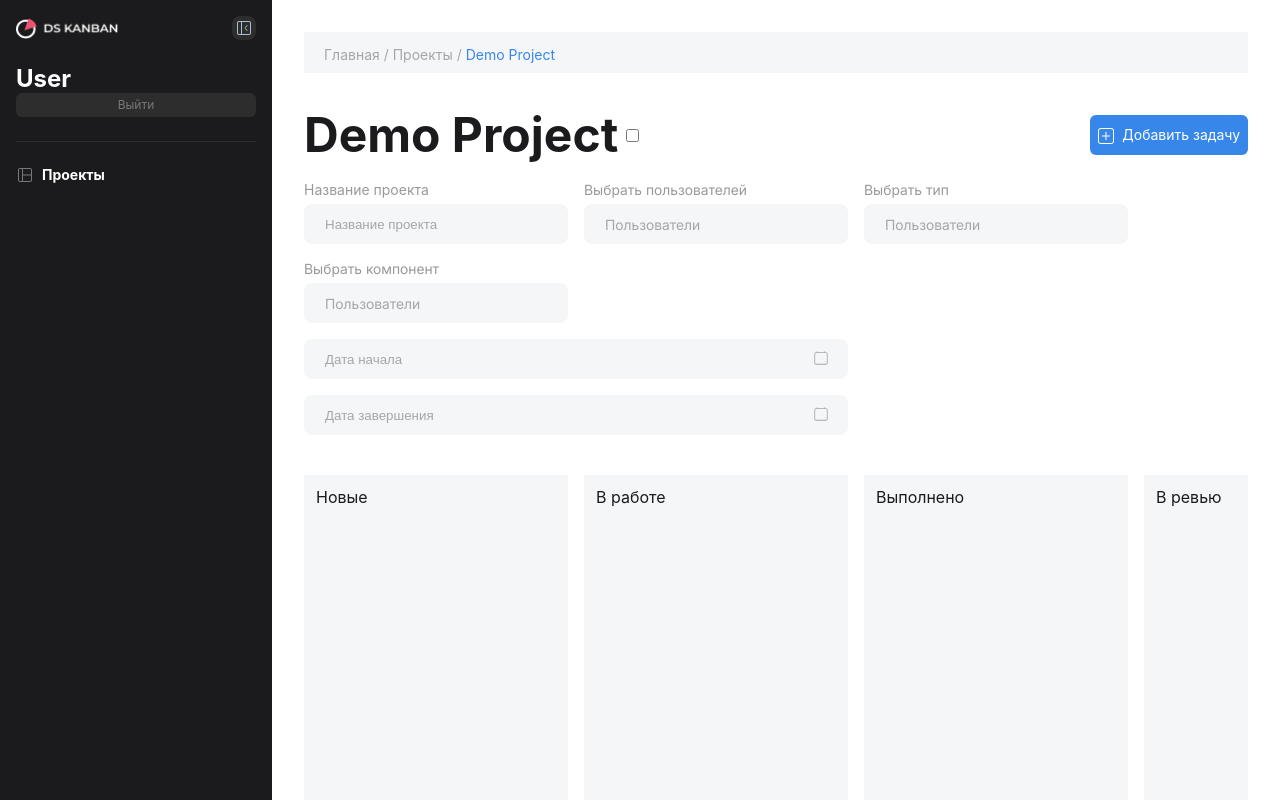
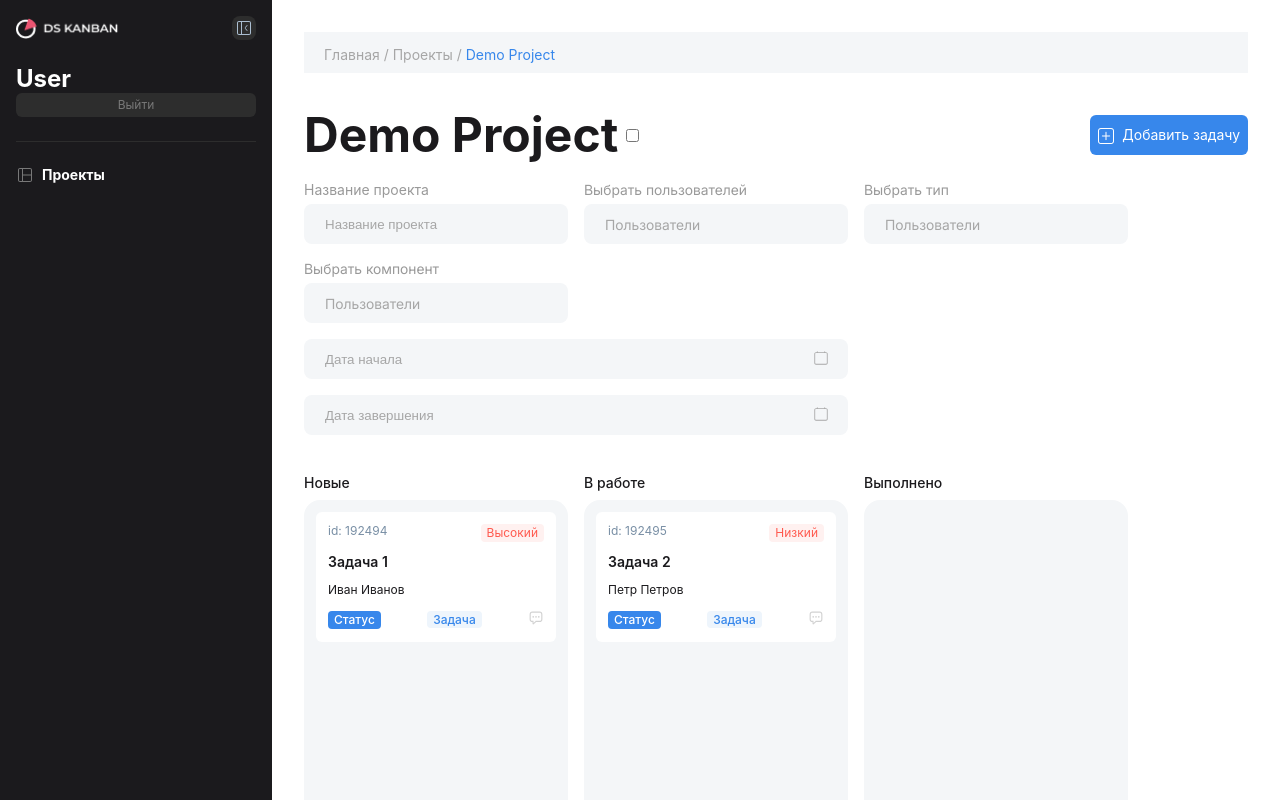
Before and after one commit to Vladimir-Seropol/kanban-task-tracker1, a Next.js app: page /projects/slug in a window 1280 px wide. Built offline with nearby package versions, Linux system fonts and the light colour scheme.

Commit message:
добавил карточку задач

```diff
--- /dev/null
+++ b/src/components/CardTask/index.tsx
@@ -0,0 +1,61 @@
+/* eslint-disable @typescript-eslint/no-unused-vars */
+/* eslint-disable react/function-component-definition */
+import React, { useRef } from 'react';
+import style from './style.module.css';
+
+interface Task {
+  id: number;
+  title: string;
+  executor: string;
+  priority?: string;
+}
+
+interface CardTaskProps {
+  task: Task | undefined;
+  onDragEnd: (taskId: number, targetStatus: string) => void; // Изменили тип onDragEnd
+}
+
+const CardTask: React.FC<CardTaskProps> = ({ task, onDragEnd }) => {
+  const cardRef = useRef<HTMLDivElement>(null);
+
+  const handleDragStart = (e: React.DragEvent) => {
+    if (task) {
+      e.dataTransfer.setData('taskId', String(task.id)); // передаем id задачи
+      if (cardRef.current) {
+        cardRef.current.style.opacity = '0.5';
+      }
+    }
+  };
+
+  const handleDragEnd = () => {
+    if (cardRef.current) {
+      cardRef.current.style.opacity = '1';
+    }
+  };
+
+  return (
+    <div
+      className={style.cardTask}
+      ref={cardRef}
+      draggable
+      onDragStart={handleDragStart}
+      onDragEnd={handleDragEnd}
+    >
+      <div className={style.cardTaskHeader}>
+        <div className={style.id}>id: {task?.id}</div>
+        <div className={style.priority}>{task?.priority || 'Низкий'}</div>
+      </div>
+      <div className={style.title}>{task?.title || 'Наименование задачи'}</div>
+      <div className={style.executor}>{task?.executor || 'Исполнитель'}</div>
+      <div className={style.cardTaskFooter}>
+        <div className={style.status}>Статус</div>
+        <div className={style.date}>Задача</div>
+        <div className={style.comment}>
+          <img src="/icon_comment.svg" alt="Комментарий" />
+        </div>
+      </div>
+    </div>
+  );
+};
+
+export default CardTask;
--- /dev/null
+++ b/src/components/CardTask/style.module.css
@@ -0,0 +1,95 @@
+.cardTask{
+    display: flex;
+    flex-direction: column;
+    width: 240px;
+    min-height: 101px;
+    background-color: #FFFFFF;
+padding: 12px;
+gap: 12px;
+border-radius: 6px;
+cursor: move;
+transition: opacity 0.3s;
+}
+
+.cardTaskHeader{
+    display: flex;
+    justify-content: space-between;
+}
+
+.id{
+font-size: 12px;
+font-weight: 400;
+line-height: 14.4px;
+color: #798FA5;
+}
+
+.priority{
+padding: 2px 6px;
+border-radius: 4px;
+background-color: #FFF1F0;
+font-size: 12px;
+font-weight: 400;
+line-height: 14.4px;
+color: #FF5A4F;
+}
+
+.title{
+font-size: 14px;
+font-weight: 600;
+line-height: 16.8px;
+color:#1B1A1D;
+
+}
+
+.executor{
+font-size: 12px;
+font-weight: 400;
+line-height: 14.4px;
+}
+
+.cardTaskFooter{
+    display: flex;
+    justify-content: space-between;
+    align-items: center;
+}
+
+.status{
+padding: 1px 6px;
+border-radius: 4px;
+background-color:#3787EB;
+font-size: 12px;
+font-weight: 500;
+line-height: 16px;
+color: #FFFFFF;
+}
+
+.date{
+padding: 2px 6px;
+border-radius: 4px;
+background-color: #EEF5FC;
+font-size: 12px;
+font-weight: 500;
+line-height: 13.2px;
+color: #3787EB;
+}
+.cardTask {
+
+  }
+
+  .cardTask.dragging {
+    opacity: 0.5;
+  }
+
+  .board__right_tasks_item_tasks {
+    display: flex;
+    flex-direction: column;
+  }
+
+  .board__right_tasks_item {
+    margin-bottom: 20px;
+  }
+
+  .board__right_tasks_item h5 {
+    font-size: 18px;
+    font-weight: bold;
+  }
--- a/src/pages/projects/slug/index.tsx
+++ b/src/pages/projects/slug/index.tsx
@@ -1,15 +1,14 @@
-/* eslint-disable @typescript-eslint/no-unused-vars */
-/* eslint-disable import/order */
 import Link from 'next/link';
 import Button from '@/components/Button';
 import Image from 'next/image';
-import { useState, useEffect } from 'react';
+import { useState, useEffect, DragEvent } from 'react';
 import CustomDatePicker from '@/components/Inputs/DatePicker/CustomDatePicker';
 import SelectInput from '@/components/Inputs/SelectInput/SelectInput';
 import TextInput from '@/components/Inputs/TextInput/TextInput';
 import Layout from '@/pages/projects/layout';
 import style from './style.module.css';
 import { UserType } from '@/types/UserType';
+import CardTask from '@/components/CardTask';
 
 interface User {
   id: number;
@@ -17,36 +16,87 @@ interface User {
   lastName: string;
 }
 
+interface Task {
+  id: number;
+  title: string;
+  executor: string;
+  priority?: string;
+  status: string;
+}
+
 export default function Slug() {
-  // Состояние для хранения данных о пользователе
   const [user, setUser] = useState(null);
   const [selectedUsers, setSelectedUsers] = useState<UserType[]>([]);
-
-  // Добавляем состояние для выбранной даты
   const [startDate, setStartDate] = useState<Date | null>(null);
   const [endDate, setEndDate] = useState<Date | null>(null);
+  const [tasks, setTasks] = useState<Task[]>([]);
 
   // Эмуляция запроса данных о пользователе (например, через fetch)
   useEffect(() => {
-    // Тут можно заменить на реальный API-запрос для получения данных
     const fetchUserData = async () => {
-      // Это пример, в реальном приложении запросите данные пользователя
       const userData = {
         name: 'User',
-        is_admin: true, // Установите флаг is_admin в true или false в зависимости от ответа
+        is_admin: true,
       };
       setUser(userData);
     };
 
     fetchUserData();
-  }, []); // Запрашиваем данные только один раз при монтировании компонента
+  }, []);
 
-  // Интерфейс для пользователей выпадающего списка
-  //   const users = [
-  //     { id: 1, firstName: 'Иван', lastName: 'Иванов' },
-  //     { id: 2, firstName: 'Петр', lastName: 'Петров' },
-  //     { id: 3, firstName: 'Сергей', lastName: 'Сергеев' },
-  //   ];
+  // Эмуляция данных о задачах
+  useEffect(() => {
+    const fetchTasks = () => {
+      const tasksData = [
+        {
+          id: 192494,
+          title: 'Задача 1',
+          executor: 'Иван Иванов',
+          priority: 'Высокий',
+          status: 'Новые',
+        },
+        {
+          id: 192495,
+          title: 'Задача 2',
+          executor: 'Петр Петров',
+          priority: 'Низкий',
+          status: 'В работе',
+        },
+      ];
+      setTasks(tasksData);
+    };
+
+    fetchTasks();
+  }, []);
+
+  // Обработчик окончания перетаскивания
+  const handleDragEnd = (draggedTaskId: number, targetStatus: string) => {
+
+    // Обновляем статус задачи
+    const updatedTasks = tasks.map((task) => {
+      if (task.id === draggedTaskId) {
+        return { ...task, status: targetStatus }; // Обновляем статус
+      }
+      return task;
+    });
+    setTasks(updatedTasks);
+  };
+
+  // Обработчик события drop
+  const handleDrop = (e: DragEvent<HTMLDivElement>, targetStatus: string) => {
+    const draggedTaskId = Number(e.dataTransfer.getData('taskId')); // Преобразуем ID в число
+    handleDragEnd(draggedTaskId, targetStatus);
+    e.preventDefault();
+  };
+
+  const handleDragOver = (e: DragEvent) => {
+    e.preventDefault(); // Разрешаем перетаскивание
+  };
+
+  // Фильтруем задачи по статусу
+  const getTasksByStatus = (status: string) => {
+    return tasks.filter((task) => task.status === status);
+  };
 
   return (
     <Layout>
@@ -68,14 +118,13 @@ export default function Slug() {
             <input type="checkbox" />
           </div>
 
-          {/* Условное отображение кнопки "Добавить задачу" */}
           {user?.is_admin && (
             <Button
               svg={
                 <Image
                   src="/icon_create.svg"
                   alt="icon_create"
-                  width={16} // Укажите ширину изображения
+                  width={16}
                   height={16}
                   style={{ verticalAlign: 'middle', marginRight: '8px' }}
                 />
@@ -86,6 +135,7 @@ export default function Slug() {
             />
           )}
         </div>
+
         <div className={style.board__right_selection}>
           <div className={style.board__right_selection_item}>
             <TextInput
@@ -120,6 +170,7 @@ export default function Slug() {
             />
           </div>
         </div>
+
         <div className={style.board__right_date}>
           <CustomDatePicker
             placeholder="Дата начала"
@@ -128,7 +179,6 @@ export default function Slug() {
             className={style.my_custom_class}
             inputClassName={style.my_input_class}
           />
-
           <CustomDatePicker
             placeholder="Дата завершения"
             value={endDate}
@@ -137,16 +187,46 @@ export default function Slug() {
             inputClassName={style.my_input_class}
           />
         </div>
+
         <div className={style.board__right_tasks}>
-          <div className={style.board__right_tasks_item}>Новые</div>
-          <div className={style.board__right_tasks_item}>В работе</div>
-          <div className={style.board__right_tasks_item}>Выполнено</div>
-          <div className={style.board__right_tasks_item}>В ревью</div>
           <div className={style.board__right_tasks_item}>
-            Готовы к тестированию
+            <h5>Новые</h5>
+            <div
+              className={style.board__right_tasks_item_tasks}
+              onDrop={(e) => handleDrop(e, 'Новые')}
+              onDragOver={handleDragOver}
+            >
+              {getTasksByStatus('Новые').map((task) => (
+                <CardTask key={task.id} task={task} onDragEnd={handleDragEnd} />
+              ))}
+            </div>
           </div>
-          <div className={style.board__right_tasks_item}>В тестировании</div>
-          <div className={style.board__right_tasks_item}>Решены</div>
+
+          <div className={style.board__right_tasks_item}>
+            <h5>В работе</h5>
+            <div
+              className={style.board__right_tasks_item_tasks}
+              onDrop={(e) => handleDrop(e, 'В работе')}
+              onDragOver={handleDragOver}
+            >
+              {getTasksByStatus('В работе').map((task) => (
+                <CardTask key={task.id} task={task} onDragEnd={handleDragEnd} />
+              ))}
+            </div>
+          </div>
+
+          <div className={style.board__right_tasks_item}>
+            <h5>Выполнено</h5>
+            <div
+              className={style.board__right_tasks_item_tasks}
+              onDrop={(e) => handleDrop(e, 'Выполнено')}
+              onDragOver={handleDragOver}
+            >
+              {getTasksByStatus('Выполнено').map((task) => (
+                <CardTask key={task.id} task={task} onDragEnd={handleDragEnd} />
+              ))}
+            </div>
+          </div>
         </div>
       </main>
     </Layout>
--- a/src/pages/projects/slug/style.module.css
+++ b/src/pages/projects/slug/style.module.css
@@ -115,11 +115,25 @@
 
 
 .board__right_tasks_item {
+  height: 100%;
+    width: 264px;
+    flex-shrink: 0;
+}
+
+.board__right_tasks_item h5{
+font-size: 14px;
+font-weight: 500;
+line-height: 16.94px;
+color: #1B1A1D;
+margin-bottom: 8px;
+}
+
+.board__right_tasks_item_tasks{
     display: flex;
     flex-direction: column;
-    height: 100%;
-    width: 264px;
-    flex-shrink: 0;
+    gap: 8px;
+   border-radius: 16px;
+   height: 100%;
     overflow: hidden;
     background: #F4F6F8;
     padding: 12px;
```
Also changed, not shown: public/icon_comment.svg (added).
